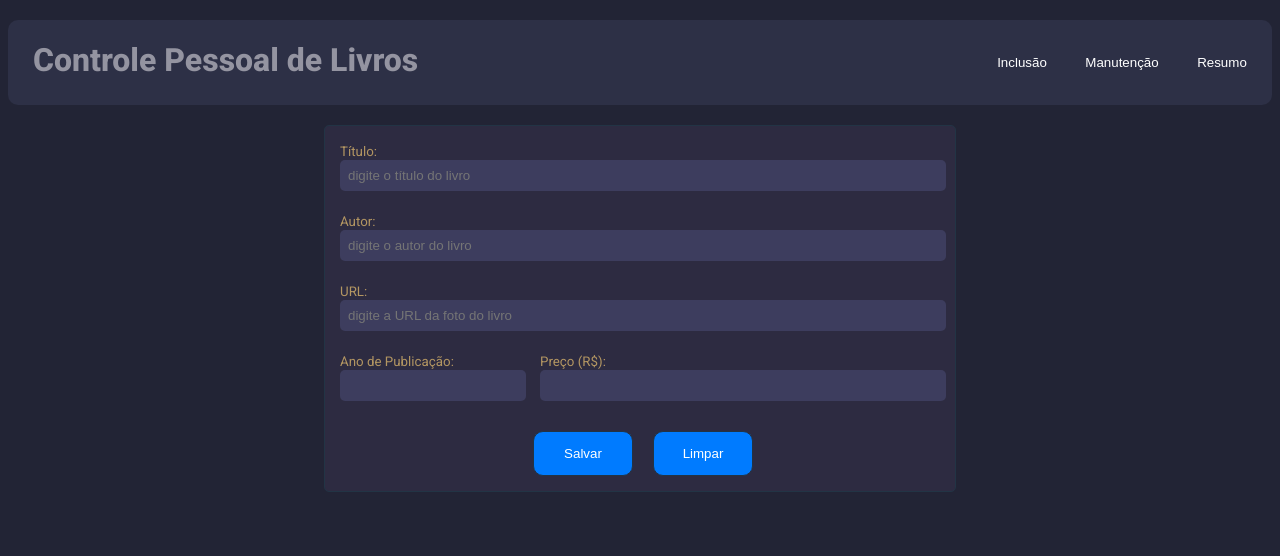
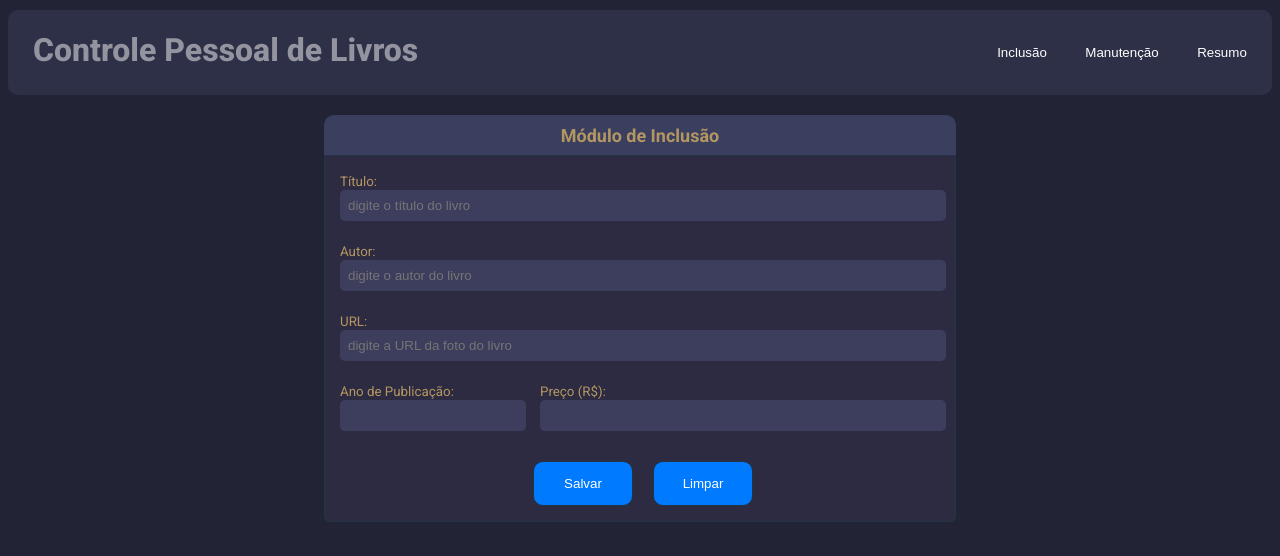
Before and after one commit to AlexandreCassilhas/JavaScript, a React (Vite) app in the folder react-course/controle-livros/: page / in a window 1280 px wide. Both pictures are taken after a click on the button "Inclusão". Shown: the top 556 px of the page. Built offline with nearby package versions, Linux system fonts and the light colour scheme.

Commit message:
CSS updates

```diff
--- a/react-course/controle-livros/src/FormCadastro.css
+++ b/react-course/controle-livros/src/FormCadastro.css
@@ -1,3 +1,20 @@
+
+div.titulo-form {
+  display: flex;
+  flex-flow: row wrap;
+  margin: 20px auto 0px;
+  width: 632px;
+  height: 40px;
+  background-color: #3a3f5f;
+  border-top-left-radius: 10px;
+  border-top-right-radius: 10px;
+}
+
+div.titulo-form > h4 {
+  margin: auto;
+  font-size: large;
+  color: rgb(179, 150, 98);
+}
 
 div.form-livro {
   display: flex;
@@ -6,7 +23,8 @@ div.form-livro {
   margin: auto;
   border: 1px solid #223445;
   background-color: #2d2b41;
-  border-radius: 5px;
+  border-bottom-left-radius: 5px;
+  border-bottom-right-radius: 5px;
   padding: 15px;
 }
 
@@ -30,7 +48,6 @@ div.campo-dois {
 
 input.class-ano {
   width: 170px;
-  appearance: none;
 }
 
 input.class-preco {
@@ -124,10 +141,17 @@ div.msg-error {
 }
 
 @media screen and (max-width: 600px) {
+
+  div.titulo-form {
+    display: flex;
+    flex-flow: column wrap;
+    width: 92%;
+  }
+
   div.form-livro {
     display: flex;
     flex-flow: column wrap;
-    width: 95%;
+    width: 85%;
   }
 
   input {
--- a/react-course/controle-livros/src/FormCadastro.jsx
+++ b/react-course/controle-livros/src/FormCadastro.jsx
@@ -6,7 +6,7 @@ import iconLivros from "./assets/livros.webp"
 
 import './FormCadastro.css';
 
-import './MenuSuperior.jsx';
+// import './MenuSuperior.jsx';
 
 function FormCadastro({clickMenu}) {
 
@@ -46,6 +46,9 @@ function FormCadastro({clickMenu}) {
       {
          return(
         <div>
+          <div className="titulo-form">
+            <h4>Módulo de Inclusão</h4>
+          </div>
           <form onSubmit={handleSubmit(salvar)}>
             <div className="form-livro">
               <div className="campo">
--- a/react-course/controle-livros/src/MenuSuperior.css
+++ b/react-course/controle-livros/src/MenuSuperior.css
@@ -13,7 +13,7 @@ div.principal {
   flex-flow: row wrap;
   width: 100%;
   height: 60px;
-  margin:20px auto;
+  margin:10px auto;
   padding-bottom: 25px;
   border-radius: 10px;
 }
```
Also changed, not shown: 1 other file (tests, documents, lock files or other folders).
